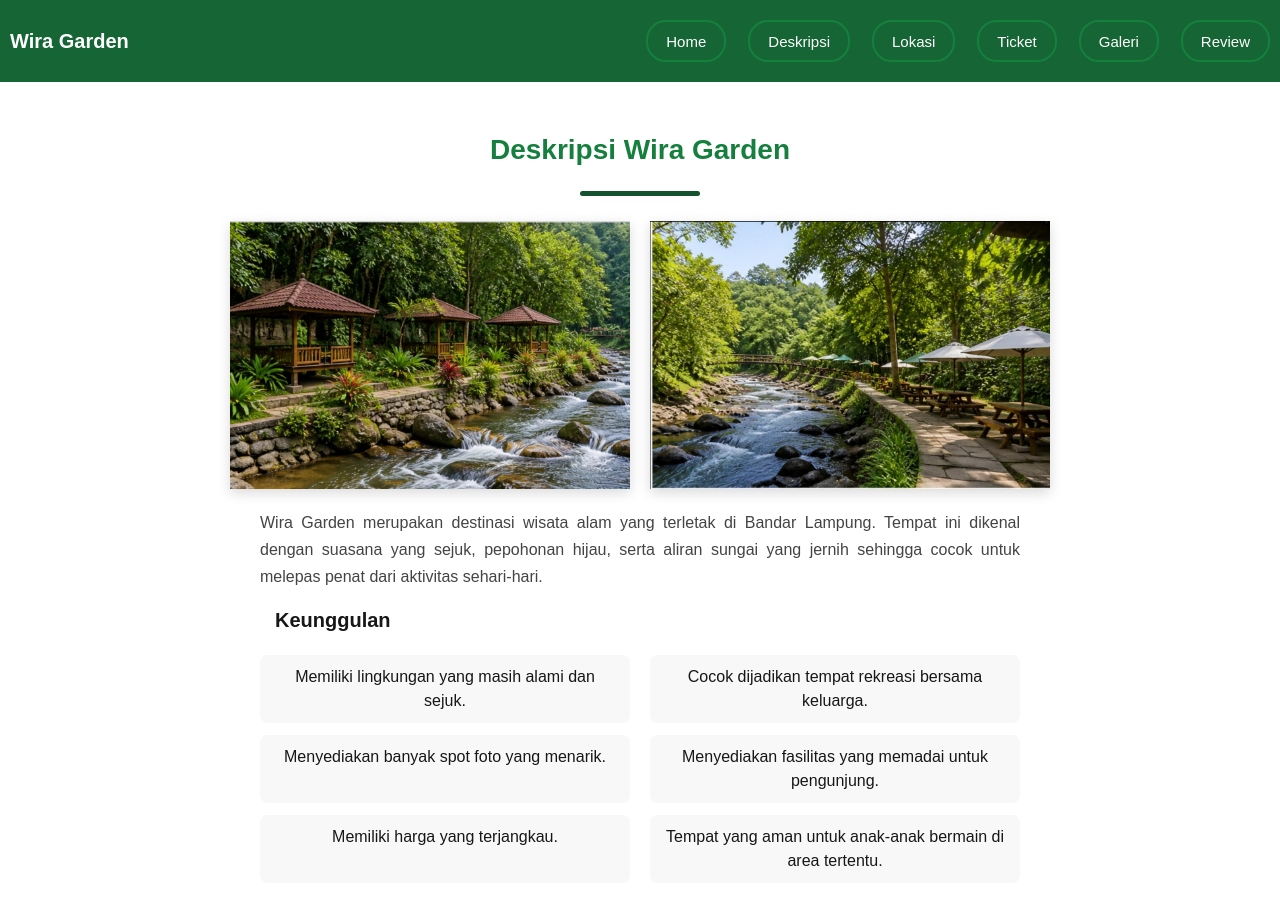
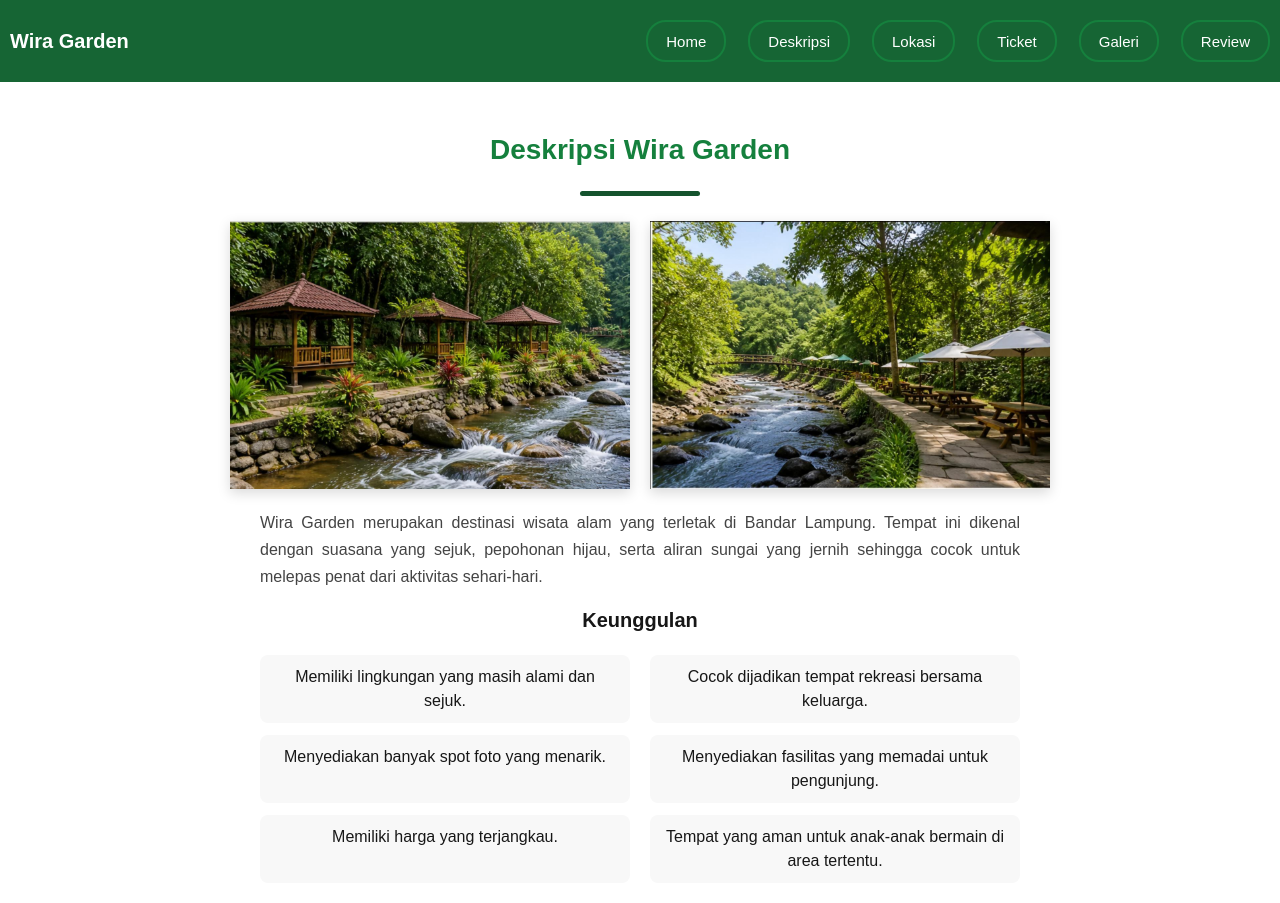
Before and after one commit to jovanakbarsetiodono-code/TI-WEB-24A-SIXTUPLE, a Next.js app in the folder my-app/: page /Deskripsi in a window 1280 px wide. Built offline with nearby package versions, Linux system fonts and the light colour scheme.

Commit message:
merapihkan judul keunggulan ke tengah

```diff
--- a/my-app/app/Deskripsi/deskripsi.module.css
+++ b/my-app/app/Deskripsi/deskripsi.module.css
@@ -53,11 +53,10 @@
 }
 
 .deskripsi-subtitle {
+  text-align: center;
   font-size: 20px;
   font-weight: bold;
   margin-top: 15px;
-  text-align: left;
-  padding-left: 15px;
 }
 
 .deskripsi-list {
```
